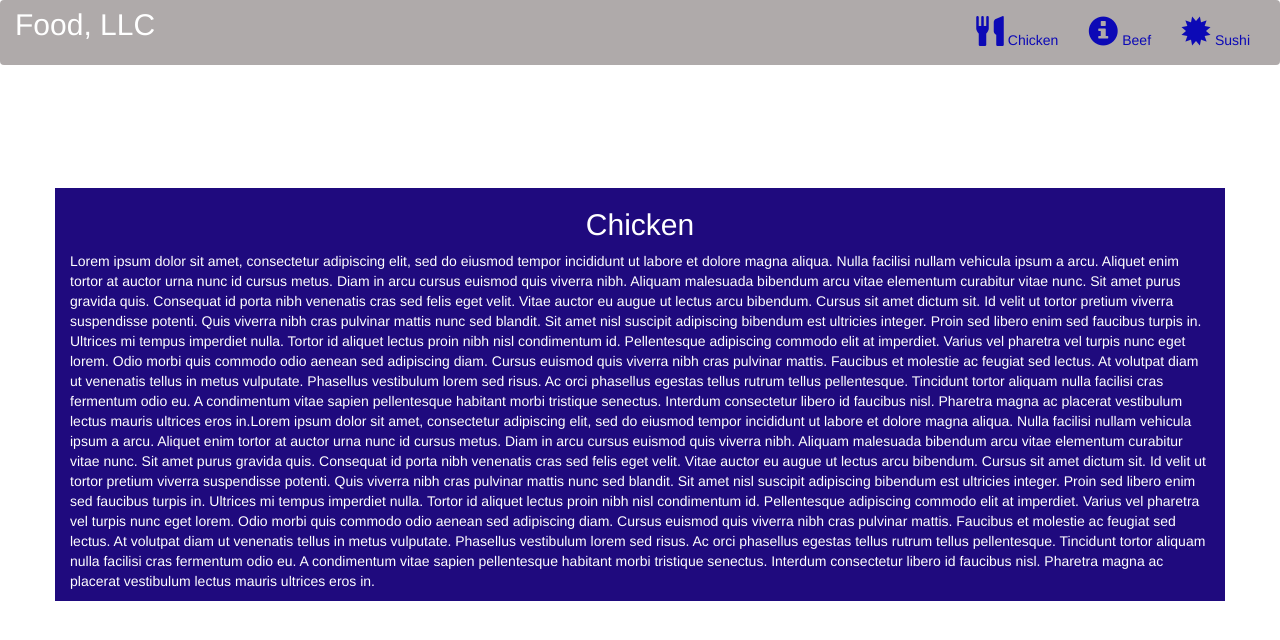
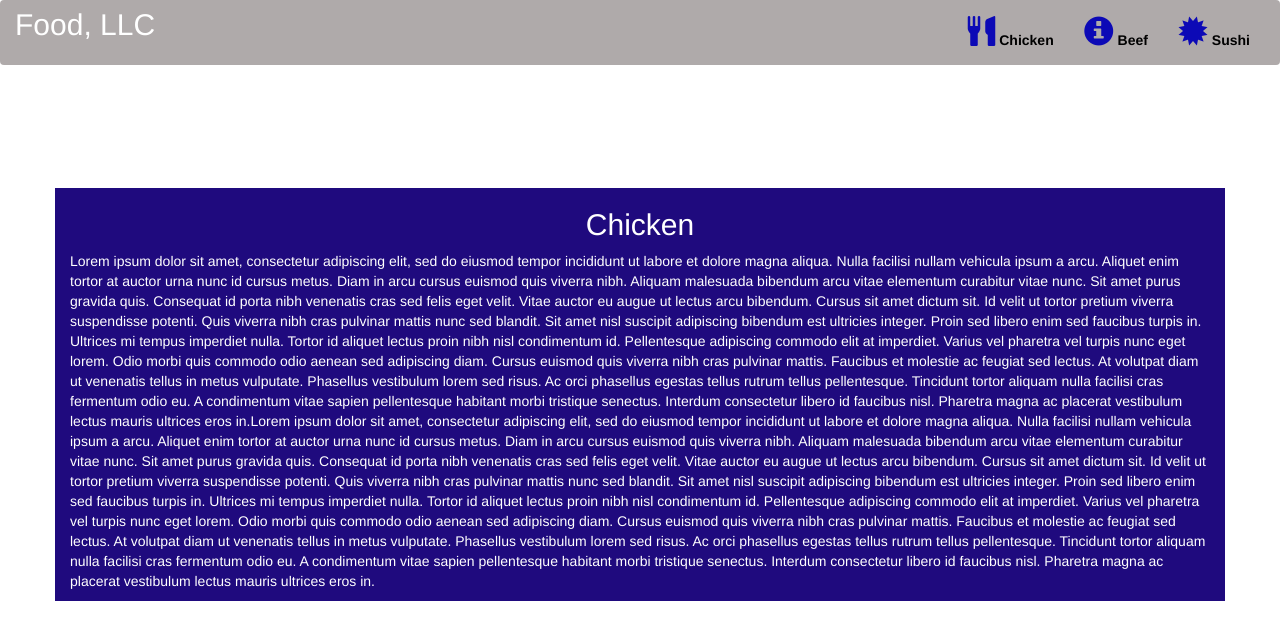
Before and after one commit to Lord-Maximus2024/module3-website, a plain HTML site: page index.html in a window 1280 px wide. Drawn offline with nearby package versions, Linux system fonts and the light colour scheme.

Commit message:
Re submit

```diff
--- a/style.css
+++ b/style.css
@@ -40,7 +40,11 @@
     text-align: center;
 }
 
-#myNavbar ul li a,
+#myNavbar ul li a {
+    color: black;
+    font-weight: bold;
+}
+
 #myNavbar ul li span {
     color: #0c09b6;
 }
```
